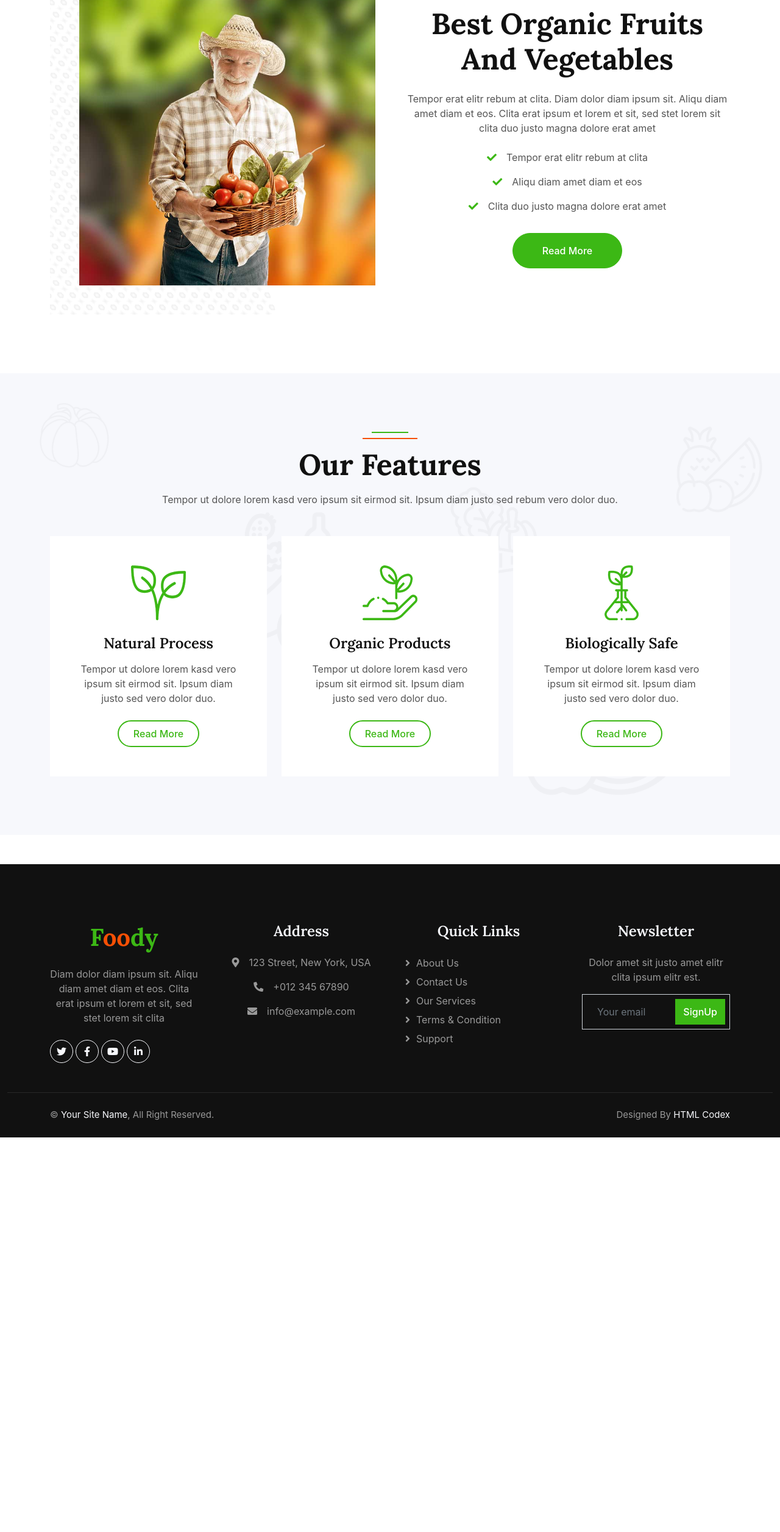
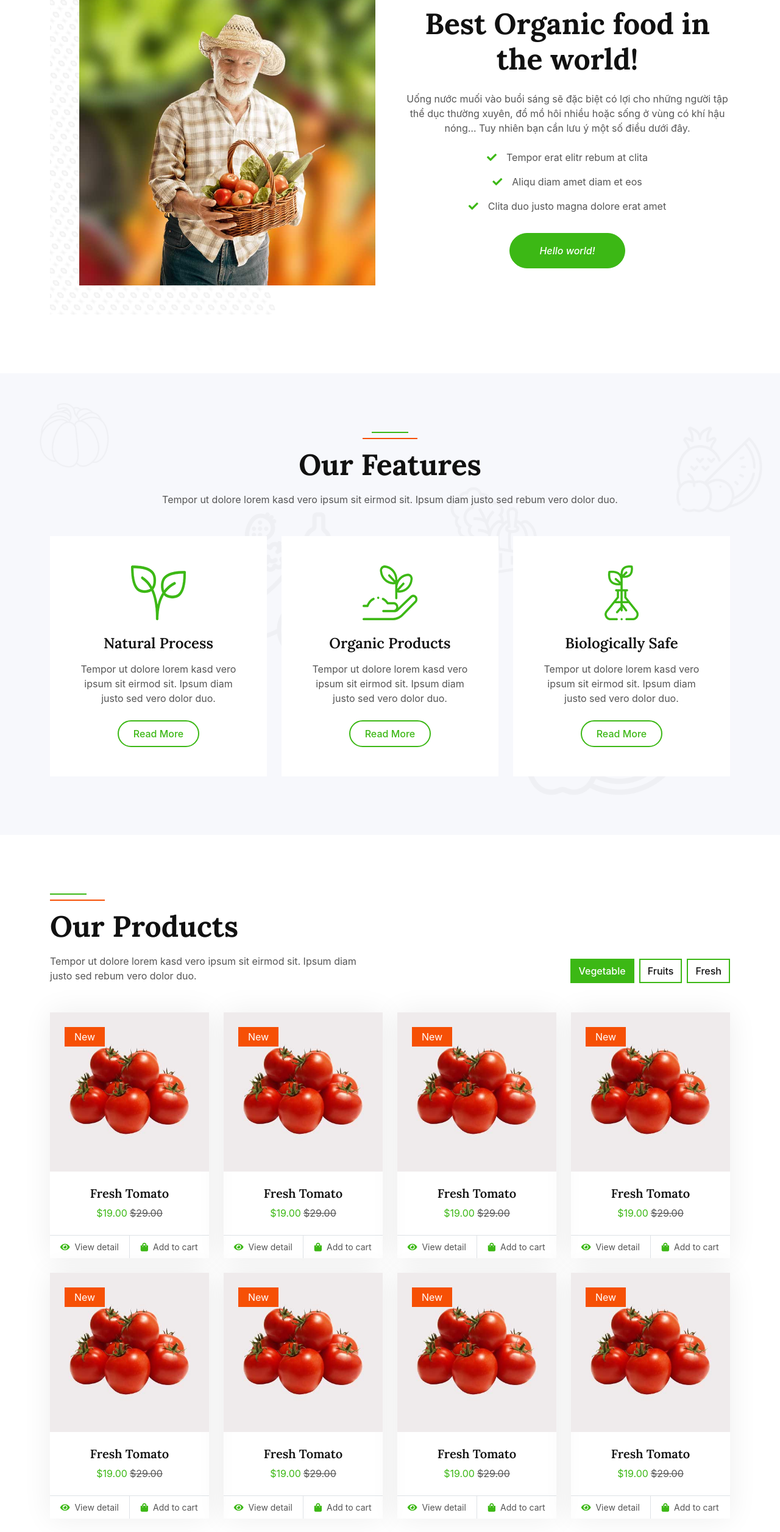
Before and after one commit to hoatq-fptaptech/TS2405_Reactjs, a React (Create React App) app: page / in a window 1280 px wide. Shown: the part 233-2745 px from the top of the page at 61% size. Before the commit the page ends 2098 px from the top, so only its background shows below. Built offline with nearby package versions, Linux system fonts and the light colour scheme.

Commit message:
our products

```diff
--- /dev/null
+++ b/src/components/Products/Grid.js
@@ -0,0 +1,20 @@
+import Product from "./Product";
+
+const Grid = ()=>{
+    return (
+        <div className="row g-4">
+        <Product />
+        <Product />
+        <Product />
+        <Product />
+        <Product />
+        <Product />
+        <Product />
+        <Product />
+        <div className="col-12 text-center wow fadeInUp" data-wow-delay="0.1s">
+            <a className="btn btn-primary rounded-pill py-3 px-5" href="">Browse More Products</a>
+        </div>
+    </div>
+    )
+}
+export default Grid;
--- /dev/null
+++ b/src/components/Products/Product.js
@@ -0,0 +1,26 @@
+const Product = ()=>{
+    return (
+        <div className="col-xl-3 col-lg-4 col-md-6 wow fadeInUp" data-wow-delay="0.1s">
+            <div className="product-item">
+                <div className="position-relative bg-light overflow-hidden">
+                    <img className="img-fluid w-100" src="img/product-1.jpg" alt=""/>
+                    <div className="bg-secondary rounded text-white position-absolute start-0 top-0 m-4 py-1 px-3">New</div>
+                </div>
+                <div className="text-center p-4">
+                    <a className="d-block h5 mb-2" href="">Fresh Tomato</a>
+                    <span className="text-primary me-1">$19.00</span>
+                    <span className="text-body text-decoration-line-through">$29.00</span>
+                </div>
+                <div className="d-flex border-top">
+                    <small className="w-50 text-center border-end py-2">
+                        <a className="text-body" href=""><i className="fa fa-eye text-primary me-2"></i>View detail</a>
+                    </small>
+                    <small className="w-50 text-center py-2">
+                        <a className="text-body" href=""><i className="fa fa-shopping-bag text-primary me-2"></i>Add to cart</a>
+                    </small>
+                </div>
+            </div>
+        </div>
+    )
+}
+export default Product;
--- a/src/components/UI/HomeAbout.js
+++ b/src/components/UI/HomeAbout.js
@@ -1,4 +1,5 @@
-const HomeAbout = ()=>{
+const HomeAbout = (props)=>{
+    const list = props.list;
     return (
         <div className="container-xxl py-5">
             <div className="container">
@@ -9,12 +10,15 @@ const HomeAbout = ()=>{
                         </div>
                     </div>
                     <div className="col-lg-6 wow fadeIn" data-wow-delay="0.5s">
-                        <h1 className="display-5 mb-4">Best Organic Fruits And Vegetables</h1>
-                        <p className="mb-4">Tempor erat elitr rebum at clita. Diam dolor diam ipsum sit. Aliqu diam amet diam et eos. Clita erat ipsum et lorem et sit, sed stet lorem sit clita duo justo magna dolore erat amet</p>
-                        <p><i className="fa fa-check text-primary me-3"></i>Tempor erat elitr rebum at clita</p>
-                        <p><i className="fa fa-check text-primary me-3"></i>Aliqu diam amet diam et eos</p>
-                        <p><i className="fa fa-check text-primary me-3"></i>Clita duo justo magna dolore erat amet</p>
-                        <a className="btn btn-primary rounded-pill py-3 px-5 mt-3" href="">Read More</a>
+                        <h1 className="display-5 mb-4">{props.label}</h1>
+                        <p className="mb-4">{props.sub_title}</p>
+                        {
+                            list.map((item,key)=>{
+                                return <p key={key}><i className="fa fa-check text-primary me-3"></i>{item}</p>
+                            })
+                        }
+
+                        <a className="btn btn-primary rounded-pill py-3 px-5 mt-3" href="">{props.children}</a>
                     </div>
                 </div>
             </div>
--- a/src/components/UI/HomeFeature.js
+++ b/src/components/UI/HomeFeature.js
@@ -1,36 +1,28 @@
-const HomeFeature = ()=>{
+const HomeFeature = ({features,title})=>{
+    //const list = props.features;
     return (
         <div className="container-fluid bg-light bg-icon my-5 py-6">
             <div className="container">
                 <div className="section-header text-center mx-auto mb-5 wow fadeInUp" data-wow-delay="0.1s" style={{maxWidth: 500+"px;"}}>
-                    <h1 className="display-5 mb-3">Our Features</h1>
+                    <h1 className="display-5 mb-3">{title}</h1>
                     <p>Tempor ut dolore lorem kasd vero ipsum sit eirmod sit. Ipsum diam justo sed rebum vero dolor duo.</p>
                 </div>
                 <div className="row g-4">
-                    <div className="col-lg-4 col-md-6 wow fadeInUp" data-wow-delay="0.1s">
-                        <div className="bg-white text-center h-100 p-4 p-xl-5">
-                            <img className="img-fluid mb-4" src="img/icon-1.png" alt=""/>
-                            <h4 className="mb-3">Natural Process</h4>
-                            <p className="mb-4">Tempor ut dolore lorem kasd vero ipsum sit eirmod sit. Ipsum diam justo sed vero dolor duo.</p>
-                            <a className="btn btn-outline-primary border-2 py-2 px-4 rounded-pill" href="">Read More</a>
-                        </div>
-                    </div>
-                    <div className="col-lg-4 col-md-6 wow fadeInUp" data-wow-delay="0.3s">
-                        <div className="bg-white text-center h-100 p-4 p-xl-5">
-                            <img className="img-fluid mb-4" src="img/icon-2.png" alt=""/>
-                            <h4 className="mb-3">Organic Products</h4>
-                            <p className="mb-4">Tempor ut dolore lorem kasd vero ipsum sit eirmod sit. Ipsum diam justo sed vero dolor duo.</p>
-                            <a className="btn btn-outline-primary border-2 py-2 px-4 rounded-pill" href="">Read More</a>
-                        </div>
-                    </div>
-                    <div className="col-lg-4 col-md-6 wow fadeInUp" data-wow-delay="0.5s">
-                        <div className="bg-white text-center h-100 p-4 p-xl-5">
-                            <img className="img-fluid mb-4" src="img/icon-3.png" alt=""/>
-                            <h4 className="mb-3">Biologically Safe</h4>
-                            <p className="mb-4">Tempor ut dolore lorem kasd vero ipsum sit eirmod sit. Ipsum diam justo sed vero dolor duo.</p>
-                            <a className="btn btn-outline-primary border-2 py-2 px-4 rounded-pill" href="">Read More</a>
-                        </div>
-                    </div>
+                    {
+                        features.map((item,key)=>{
+                            return (
+                                <div key={key} className="col-lg-4 col-md-6 wow fadeInUp" data-wow-delay="0.1s">
+                                    <div className="bg-white text-center h-100 p-4 p-xl-5">
+                                        <img className="img-fluid mb-4" src={item.icon} alt=""/>
+                                        <h4 className="mb-3">{item.label}</h4>
+                                        <p className="mb-4">{item.text}</p>
+                                        <a className="btn btn-outline-primary border-2 py-2 px-4 rounded-pill" href="">Read More</a>
+                                    </div>
+                                </div>
+                            )
+                        })
+                    }
+
                 </div>
             </div>
         </div>
--- /dev/null
+++ b/src/components/UI/OurProducts.js
@@ -0,0 +1,43 @@
+import Grid from "../Products/Grid"
+
+const OurProduct = () => {
+    return (
+        <div class="container-xxl py-5">
+        <div class="container">
+            <div class="row g-0 gx-5 align-items-end">
+                <div class="col-lg-6">
+                    <div class="section-header text-start mb-5 wow fadeInUp" data-wow-delay="0.1s" style={{maxWidth: "500px;"}}>
+                        <h1 class="display-5 mb-3">Our Products</h1>
+                        <p>Tempor ut dolore lorem kasd vero ipsum sit eirmod sit. Ipsum diam justo sed rebum vero dolor duo.</p>
+                    </div>
+                </div>
+                <div class="col-lg-6 text-start text-lg-end wow slideInRight" data-wow-delay="0.1s">
+                    <ul class="nav nav-pills d-inline-flex justify-content-end mb-5">
+                        <li class="nav-item me-2">
+                            <a class="btn btn-outline-primary border-2 active" data-bs-toggle="pill" href="#tab-1">Vegetable</a>
+                        </li>
+                        <li class="nav-item me-2">
+                            <a class="btn btn-outline-primary border-2" data-bs-toggle="pill" href="#tab-2">Fruits </a>
+                        </li>
+                        <li class="nav-item me-0">
+                            <a class="btn btn-outline-primary border-2" data-bs-toggle="pill" href="#tab-3">Fresh</a>
+                        </li>
+                    </ul>
+                </div>
+            </div>
+            <div class="tab-content">
+                <div id="tab-1" class="tab-pane fade show p-0 active">
+                    <Grid/>
+                </div>
+                <div id="tab-2" class="tab-pane fade show p-0">
+                    <Grid/>
+                </div>
+                <div id="tab-3" class="tab-pane fade show p-0">
+                    <Grid/>
+                </div>
+            </div>
+        </div>
+    </div>
+    )
+}
+export default OurProduct;
--- a/src/pages/Home.js
+++ b/src/pages/Home.js
@@ -1,11 +1,52 @@
 import HomeAbout from "../components/UI/HomeAbout";
 import HomeFeature from "../components/UI/HomeFeature";
+import OurProduct from "../components/UI/OurProducts";
 
 const Home = ()=>{
+    const about_me = "Best Organic food in the world!";
+    const desc_txt = "Uống nước muối vào buổi sáng sẽ đặc biệt có lợi cho những người tập thể dục thường xuyên, đổ mồ hôi nhiều hoặc sống ở vùng có khí hậu nóng… Tuy nhiên bạn cần lưu ý một số điều dưới đây.";
+    const fas = [
+        "Tempor erat elitr rebum at clita",
+        "Aliqu diam amet diam et eos",
+        "Clita duo justo magna dolore erat amet"
+    ];
+
+    const features = [
+        {
+            icon:"img/icon-1.png",
+            label: "Natural Process",
+            text: "Tempor ut dolore lorem kasd vero ipsum sit eirmod sit. Ipsum diam justo sed vero dolor duo."
+        },
+        {
+            icon:"img/icon-2.png",
+            label: "Organic Products",
+            text: "Tempor ut dolore lorem kasd vero ipsum sit eirmod sit. Ipsum diam justo sed vero dolor duo."
+        },
+        {
+            icon:"img/icon-3.png",
+            label: "Biologically Safe",
+            text: "Tempor ut dolore lorem kasd vero ipsum sit eirmod sit. Ipsum diam justo sed vero dolor duo."
+        }
+    ]
+    const products = [
+        {
+            thumbnail: " ",
+            name: "Fresh Tomato",
+            old_price: 29.99,
+            price: 19.00
+        },
+        {
+            thumbnail: " ",
+            name: "Fresh Tomato",
+            old_price: 29.99,
+            price: 19.00
+        }
+    ]
     return (
         <>
-            <HomeAbout/>
-            <HomeFeature/>
+            <HomeAbout label={about_me} sub_title={desc_txt} list={fas}><i>Hello world!</i></HomeAbout>
+            <HomeFeature features={features} title="Our Features"/>
+            <OurProduct />
         </>
     )
 }
```
